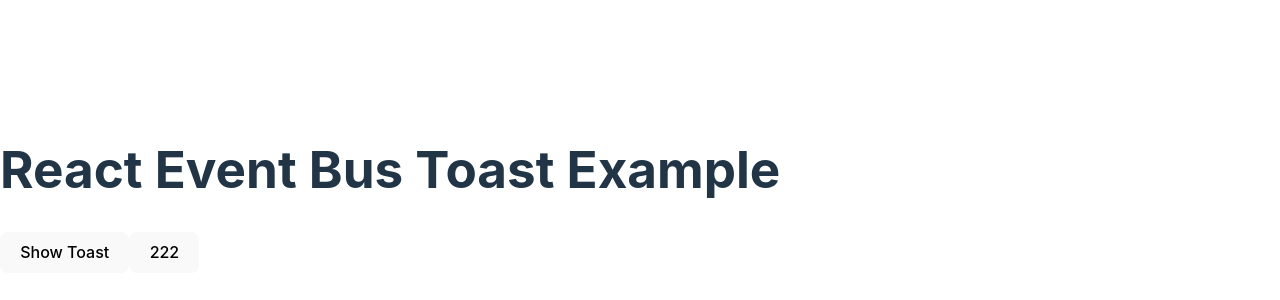
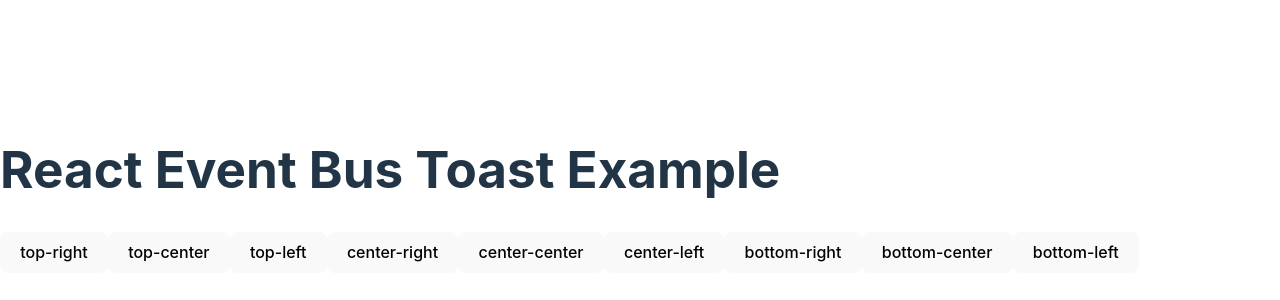
Before and after one commit to LeeJY97/react-sakamotos, a React (Vite) app: page / in a window 1280 px wide. Shown: the part 210-510 px from the top of the page. Built offline with nearby package versions, Linux system fonts and the light colour scheme.

Commit message:
add: position 기능 적용

```diff
--- a/src/App.jsx
+++ b/src/App.jsx
@@ -6,20 +6,72 @@ function App() {
   return (
     <div className="App">
       <h1>React Event Bus Toast Example</h1>
-      <button onClick={() => showToast({ message: "오", time: 1000 })}>
-        Show Toast
+      <button onClick={() => showToast({
+        message: "top-right",
+        position: "top-right",
+        time: 1000
+      })}>
+        top-right
       </button>
-      <button
-        onClick={() =>
-          showToast({
-            message: "구매완료",
-            time: 1000,
-            position: "bottom-right",
-          })
-        }
-      >
-        222
+      <button onClick={() => showToast({
+        message: "top-center",
+        position: "top-center",
+        time: 1000
+      })}>
+        top-center
       </button>
+      <button onClick={() => showToast({
+        message: "top-left",
+        position: "top-left",
+        time: 1000
+      })}>
+        top-left
+      </button>
+
+      <button onClick={() => showToast({
+        message: "center-right",
+        position: "center-right",
+        time: 1000
+      })}>
+        center-right
+      </button>
+      <button onClick={() => showToast({
+        message: "center-center",
+        position: "center-center",
+        time: 10000
+      })}>
+        center-center
+      </button>
+      <button onClick={() => showToast({
+        message: "center-left",
+        position: "center-left",
+        time: 1000
+      })}>
+        center-left
+      </button>
+
+      <button onClick={() => showToast({
+        message: "bottom-right",
+        position: "bottom-right",
+        time: 1000
+      })}>
+        bottom-right
+      </button>
+      <button onClick={() => showToast({
+        message: "bottom-center",
+        position: "bottom-center",
+        time: 1000
+      })}>
+        bottom-center
+      </button>
+      <button onClick={() => showToast({
+        message: "bottom-left",
+        position: "bottom-left",
+        time: 1000
+      })}>
+        bottom-left
+      </button>
+
     </div>
   );
 }
--- a/src/toast/Toast.jsx
+++ b/src/toast/Toast.jsx
@@ -2,7 +2,7 @@ import "./toast.css";
 import { useEffect, useState } from "react";
 import EventBus from "../pubsub/eventBus";
 import { createPortal } from "react-dom";
-
+import { SET_POSITION } from "./util/position";
 // 기존 토스트 라이브러리가 제공하는 기능은 무조건 있어야함
 // +@ (1차)
 // 이미지나 css를 커스텀할 수 있는 기능 (width, height 포함)
@@ -19,15 +19,36 @@ const Toast = ({
   message = "토스트 맛있겟다",
   time = 100000,
   position = "top-right",
+  right,
+  bottom
 }) => {
-  const [toasts, setToasts] = useState([]);
+  const [toasts, setToasts] = useState(
+    SET_POSITION.reduce((acc, pos) => {
+      acc[pos.position] = [];
+      return acc;
+    }, {})
+  );
 
   useEffect(() => {
     const handleToastEvent = (toast) => {
-      setToasts((prevToasts) => [...prevToasts, { id: Date.now(), ...toast }]);
-
+      const newToast = { id: Date.now(), ...toast };
+      // 추가
+      setToasts((prevToasts) => {
+        const updatedToasts = {...prevToasts};
+        updatedToasts[toast.position] = [
+          ...updatedToasts[toast.position],
+          newToast,
+        ]
+        return updatedToasts
+      });
+      // 삭제
       setTimeout(() => {
-        setToasts((prevToasts) => prevToasts.slice(1));
+        setToasts((prevToasts) => {
+          const updatedToasts = {...prevToasts};
+          updatedToasts[toast.position] = updatedToasts[toast.position]
+          .filter(t => t.id !== newToast.id);
+          return updatedToasts;
+        })
       }, toast.time);
     };
 
@@ -40,12 +61,19 @@ const Toast = ({
 
   console.log("toasts", toasts);
   return createPortal(
-    <div className={`toast-container ${position}`}>
-      {toasts.map((toast, index) => (
-        <div key={index} className={`toast`}>
-          {toast.message}
-        </div>
-      ))}
+    <div className="toast-wrap">
+      {Object.keys(toasts).map((positionKey) => {
+        const positionToasts = toasts[positionKey];
+        return positionToasts.length > 0 ? (
+          <div className={`toast-container ${positionKey}`} key={positionKey}>
+            {positionToasts.map((toast) => (
+              <div className="toast" key={toast.id}>
+                {toast.message}
+              </div>
+            ))}
+          </div>
+        ) : null;
+      })}
     </div>,
     document.body
   );
--- a/src/toast/toast.css
+++ b/src/toast/toast.css
@@ -7,26 +7,60 @@
   gap: 10px;
   z-index: 1000;
 }
-
-.top-right {
+.toast-container.top-right {
   top: 20px;
   right: 20px;
   bottom: auto;
   left: auto;
 }
-.top-left {
+.toast-container.top-center {
+  top: 20px;
+  right: auto;
+  bottom: auto;
+  left: 50%;
+  transform:translateX(-50%);
+}
+.toast-container.top-left {
   top: 20px;
   right: auto;
   bottom: auto;
   left: 20px;
 }
-.bottom-right {
+.toast-container.center-right {
+  top: 50%;
+  right: 20px;
+  bottom: auto;
+  left: auto;
+  transform: translateY(-50%);
+}
+.toast-container.center-center {
+  top: 50%;
+  right: auto;
+  bottom: auto;
+  left: 50%;
+  transform:translateX(-50%);
+}
+.toast-container.center-left {
+  top: 50%;
+  right: auto;
+  bottom: auto;
+  left: 20px;
+  transform: translateY(-50%);
+}
+.toast-container.bottom-right {
   top: auto;
   right: 20px;
   bottom: 20px;
   left: auto;
 }
-.bottom-left {
+.toast-container.bottom-center{
+  top: auto;
+  right: auto;
+  bottom: 20px;
+  left: 50%;
+  transform:translateX(-50%);
+}
+.toast-container.bottom-left {
   top: auto;
   right: auto;
   bottom: 20px;
--- /dev/null
+++ b/src/toast/util/position.js
@@ -0,0 +1,11 @@
+export const SET_POSITION = [
+  {position: "top-left"},
+  {position: "top-center"},
+  {position: "top-right"},
+  {position: "center-left"},
+  {position: "center-center"},
+  {position: "center-right"},
+  {position: "bottom-left"},
+  {position: "bottom-center"},
+  {position: "bottom-right"}
+]
```
